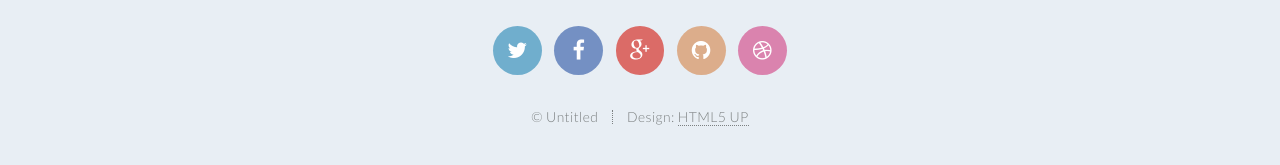
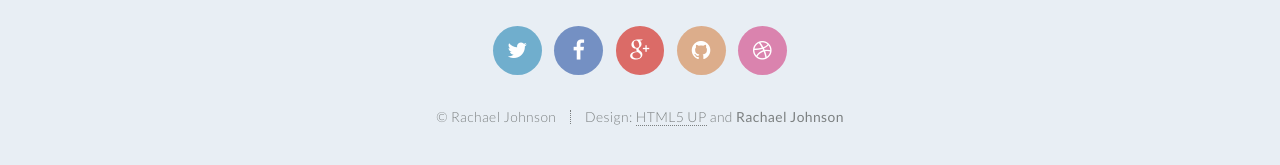
Before and after one commit to old-jekyll-templates/Twenty-Jekyll-Theme, a Jekyll site: the page built from index.html, in a window 1280 px wide and 900 px high, scrolled down 3096 px. Shown: the part 707-872 px from the top of the window. Built offline with Jekyll 4.4.1, drawn with Linux system fonts in a browser that asks for light colours.

Commit message:
Updated Footer

```diff
--- a/_includes/footer.html
+++ b/_includes/footer.html
@@ -10,7 +10,7 @@
     </ul>
 
     <ul class="copyright">
-        <li>&copy; Untitled</li><li>Design: <a href="http://html5up.net">HTML5 UP</a></li>
+        <li>&copy; Rachael Johnson</li><li>Design: <a href="http://html5up.net">HTML5 UP</a> and <b>Rachael Johnson</b></li>
     </ul>
 
 </footer>
--- a/contact.html
+++ b/contact.html
@@ -117,7 +117,7 @@
 				</ul>
 
 				<ul class="copyright">
-					<li>&copy; Untitled</li><li>Design: <a href="http://html5up.net">HTML5 UP and by <b>Rachael Johnson</b></a></li>
+					<li>&copy; Rachael N. Johnson</li><li>Design: <a href="http://html5up.net">HTML5 UP</a> and by <b>Rachael Johnson</b></li>
 				</ul>
 
 			</footer>
```
